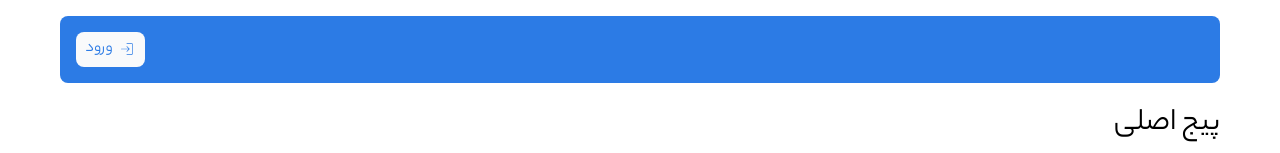
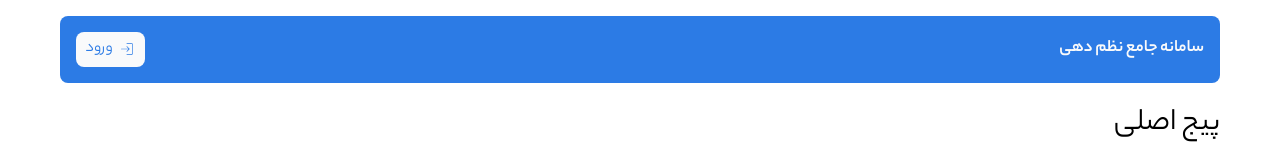
Before and after one commit to AlirezaJahangiri/student-behavior-tracker, a Next.js app: page / in a window 1280 px wide. Shown: the top 153 px of the page. Built offline with nearby package versions, Linux system fonts and the light colour scheme; no server answers.

Commit message:
add sidebar panel responsive for mobile

```diff
--- a/src/components/layout/DashboardSidebar.js
+++ b/src/components/layout/DashboardSidebar.js
@@ -5,7 +5,7 @@ import LogoutButton from "@/module/LogoutButton";
 import styles from "@/layout/DashboardSidebar.module.css";
 import { usePathname } from "next/navigation";
 import { IoMdSchool } from "react-icons/io";
-import { MdOutlineMenuOpen } from "react-icons/md";
+import { GiHamburgerMenu } from "react-icons/gi";
 
 import { useState, useEffect, useRef } from "react";
 
@@ -69,7 +69,7 @@ function DashboardSidebar({ children, email, role }) {
           onClick={() => setIsOpen((prev) => !prev)}
           aria-label="Toggle sidebar menu"
         >
-          <MdOutlineMenuOpen size={45} />
+          <GiHamburgerMenu size={35} />
         </button>
       )}
 
--- a/src/components/layout/Header.js
+++ b/src/components/layout/Header.js
@@ -16,6 +16,9 @@ function Header() {
 
   return (
     <header className={styles.header}>
+      <div className={styles.title}>
+        <span>سامانه جامع نظم دهی</span>
+      </div>
       <div className={styles.signin}>
         {data ? (
           <Link
--- a/src/components/layout/Header.module.css
+++ b/src/components/layout/Header.module.css
@@ -1,7 +1,6 @@
 .header {
-  position: relative;
   display: flex;
-  justify-content: flex-end;
+  justify-content: space-between;
   align-items: center;
   padding: 1rem;
   margin: 1rem 0;
@@ -9,6 +8,12 @@
   background: #2c7be5;
   z-index: 10;
   gap: 1rem;
+}
+
+.title span {
+  color: #f9fafb;
+  font-weight: 400;
+  font-size: 1.1rem;
 }
 
 .signin {
@@ -27,7 +32,6 @@
   gap: 0.4rem;
 }
 
-/* نمایش موبایل: فقط آیکون همبرگر و ورود کنار هم */
 @media (max-width: 768px) {
   .desktopNav {
     display: none;
@@ -49,6 +53,9 @@
   .header {
     padding: 0.4rem;
   }
+  .title span {
+    display: none;
+  }
 }
 
 .signin:hover {
```
Also changed, not shown: src/components/layout/DashboardSidebar.module.css (+3 -4 lines).
